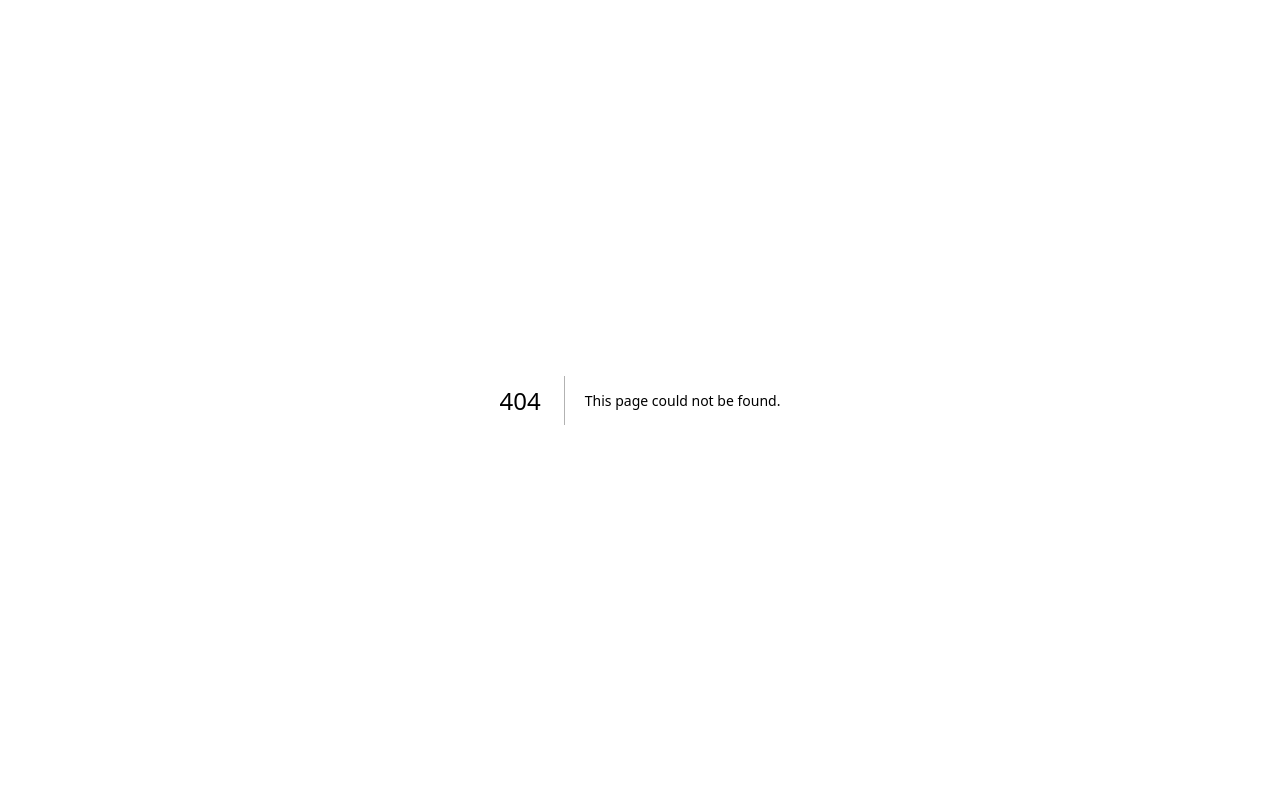
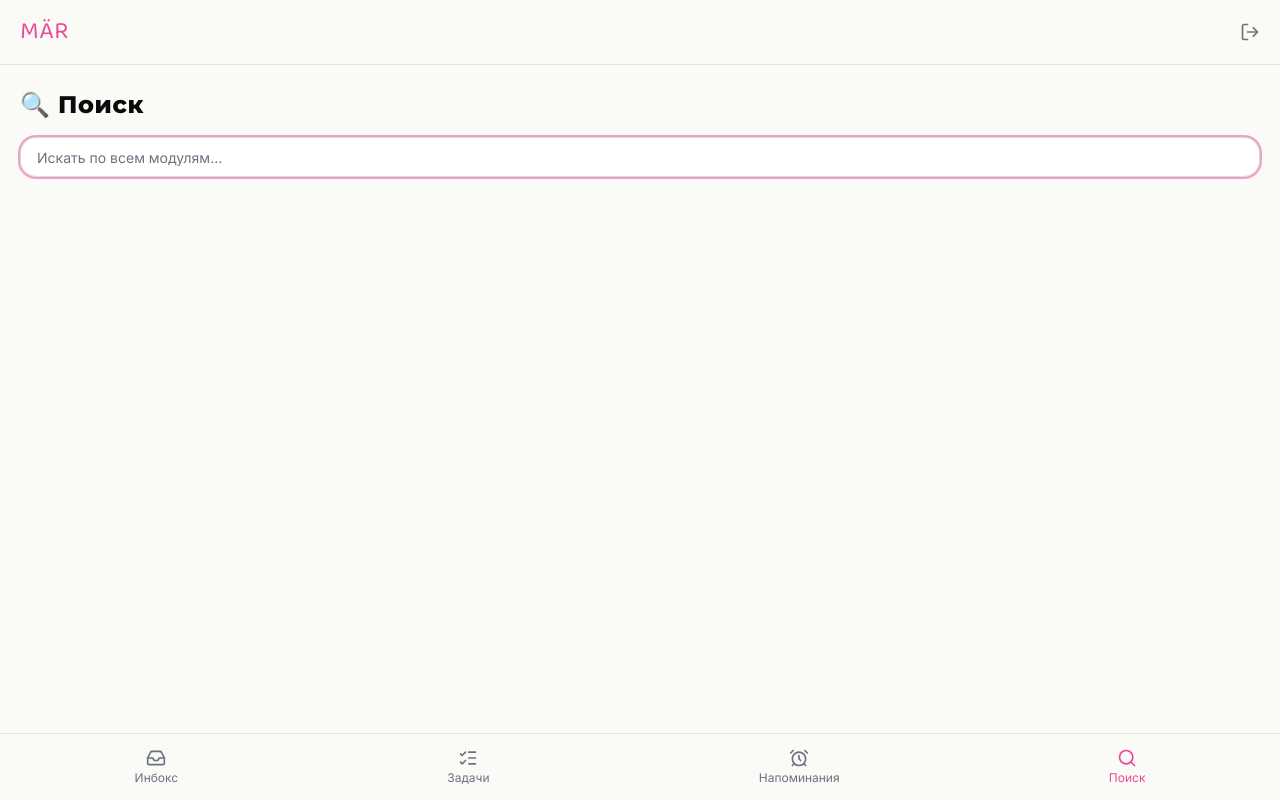
Before and after one commit to rarawetara/mar-os, a Next.js app: page /search in a window 1280 px wide. Before the commit this address had no page. Built offline with nearby package versions, Linux system fonts and the light colour scheme.

Commit message:
Add global search across all modules
MTProto messages.search over the DB channel, debounced client-side, results
annotated with their module (emoji + label) via the registry.

```diff
--- /dev/null
+++ b/app/(app)/search/page.tsx
@@ -0,0 +1,5 @@
+import { SearchView } from "@/components/search/search-view";
+
+export default function SearchPage() {
+  return <SearchView />;
+}
--- /dev/null
+++ b/app/api/search/route.ts
@@ -0,0 +1,10 @@
+import { NextResponse, type NextRequest } from "next/server";
+import { searchItems } from "@/lib/tg/repo";
+
+export async function GET(request: NextRequest) {
+  const q = request.nextUrl.searchParams.get("q")?.trim() ?? "";
+  if (!q) return NextResponse.json({ items: [] });
+
+  const items = await searchItems(q);
+  return NextResponse.json({ items });
+}
--- /dev/null
+++ b/components/search/search-view.tsx
@@ -0,0 +1,73 @@
+"use client";
+
+import { useEffect, useRef, useState, type ChangeEvent } from "react";
+import { Input } from "@/components/ui/input";
+import { Badge } from "@/components/ui/badge";
+import { Card, CardContent } from "@/components/ui/card";
+import { moduleMeta, type Item } from "@/lib/model/item";
+
+export function SearchView() {
+  const [query, setQuery] = useState("");
+  const [items, setItems] = useState<Item[]>([]);
+  const [loading, setLoading] = useState(false);
+  const timeoutRef = useRef<ReturnType<typeof setTimeout> | null>(null);
+
+  useEffect(() => {
+    return () => {
+      if (timeoutRef.current) clearTimeout(timeoutRef.current);
+    };
+  }, []);
+
+  function onChange(event: ChangeEvent<HTMLInputElement>) {
+    const value = event.target.value;
+    setQuery(value);
+
+    if (timeoutRef.current) clearTimeout(timeoutRef.current);
+
+    const trimmed = value.trim();
+    if (!trimmed) {
+      setItems([]);
+      setLoading(false);
+      return;
+    }
+
+    setLoading(true);
+    timeoutRef.current = setTimeout(async () => {
+      const res = await fetch(`/api/search?q=${encodeURIComponent(trimmed)}`);
+      const data = await res.json();
+      setItems(data.items ?? []);
+      setLoading(false);
+    }, 300);
+  }
+
+  return (
+    <div className="flex flex-col gap-4 px-5 py-6">
+      <h1 className="font-display font-extrabold text-2xl tracking-wide">🔍 Поиск</h1>
+      <Input placeholder="Искать по всем модулям…" value={query} onChange={onChange} autoFocus />
+
+      {loading && <p className="text-sm text-muted">Ищу…</p>}
+      {!loading && query.trim() && items.length === 0 && (
+        <p className="text-sm text-muted">Ничего не нашлось.</p>
+      )}
+
+      <ul className="flex flex-col gap-3">
+        {items.map((item) => {
+          const meta = moduleMeta(item.module);
+          return (
+            <li key={`${item.module}-${item.id}`}>
+              <Card>
+                <CardContent className="flex flex-col gap-1 py-4">
+                  <Badge variant="pink">
+                    {meta.emoji} {meta.label}
+                  </Badge>
+                  {item.title && <p className="font-medium">{item.title}</p>}
+                  {item.body && <p className="whitespace-pre-wrap text-sm text-muted">{item.body}</p>}
+                </CardContent>
+              </Card>
+            </li>
+          );
+        })}
+      </ul>
+    </div>
+  );
+}
```
